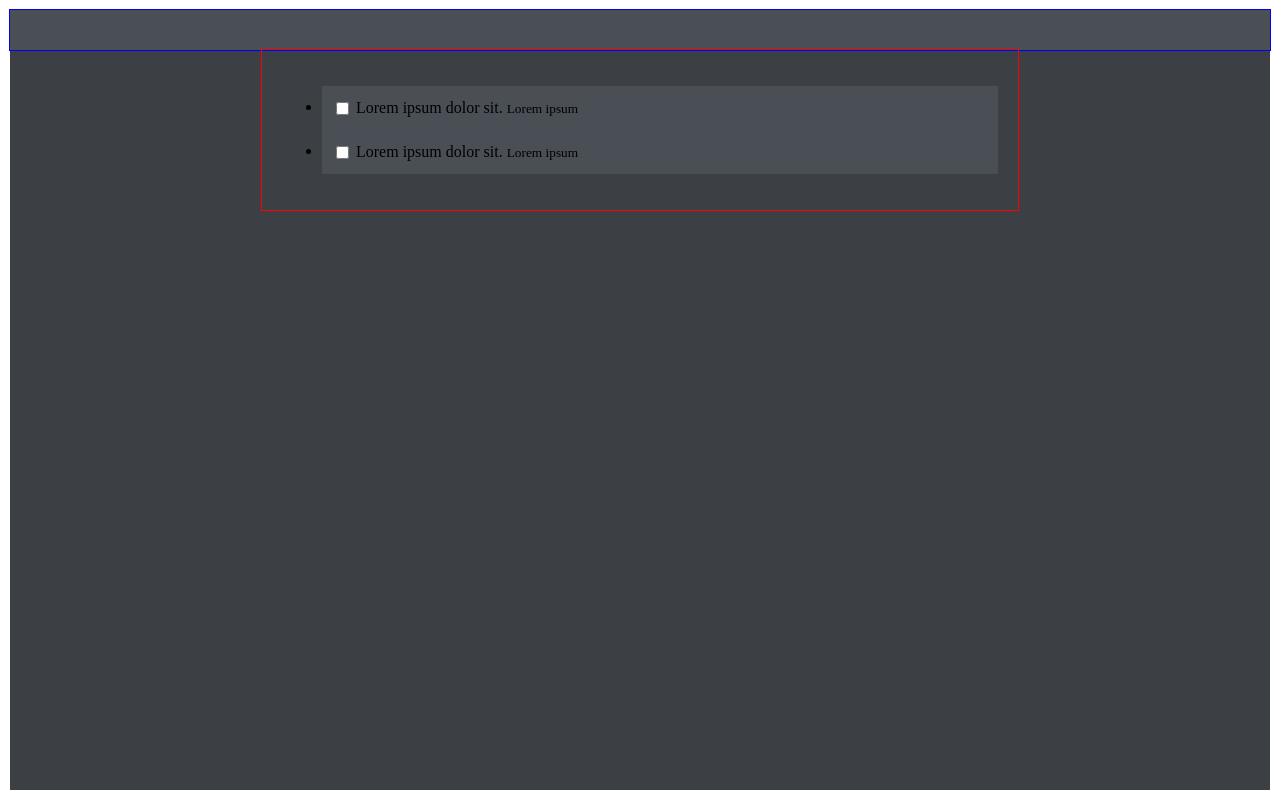
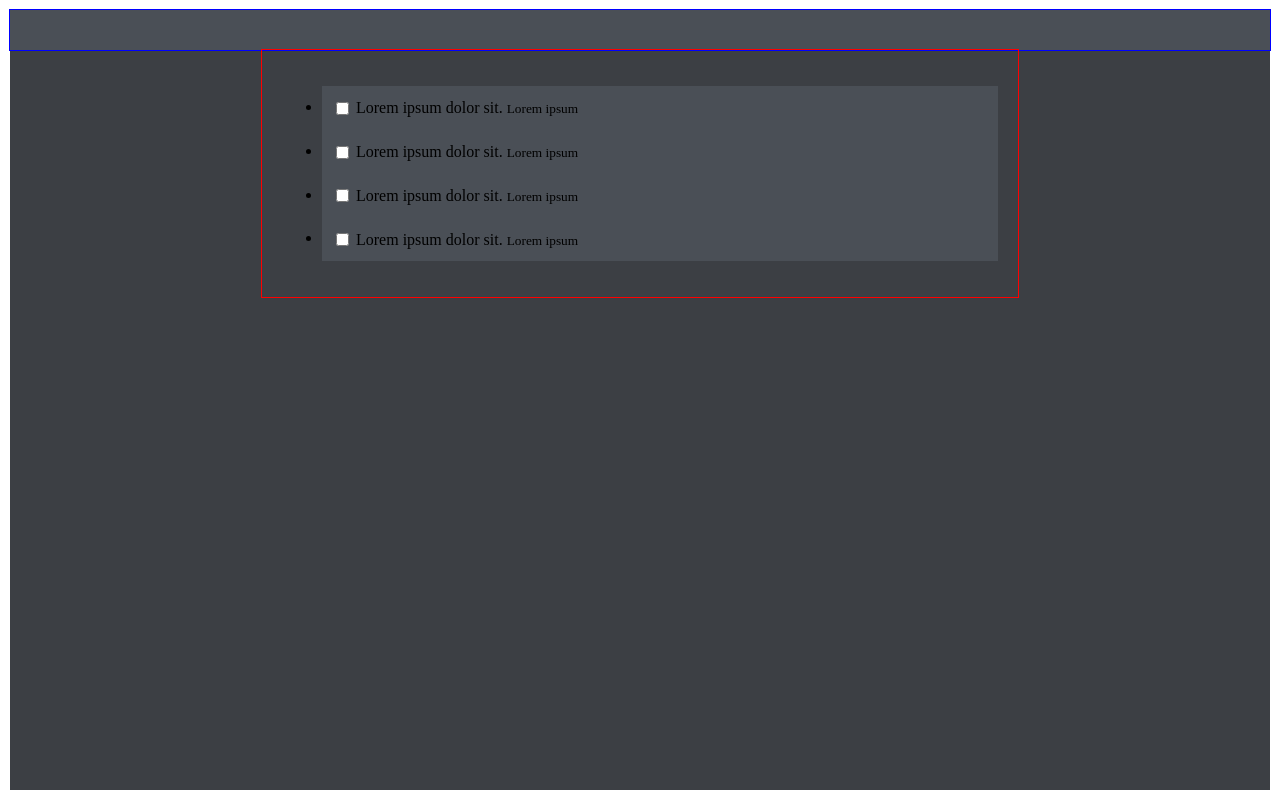
Before and after one commit to KateKharchenko/dinner-list-1, a plain HTML site: page index.html in a window 1280 px wide. Drawn offline with Linux system fonts and the light colour scheme.

Commit message:
change index page

```diff
--- a/index.html
+++ b/index.html
@@ -28,6 +28,22 @@
 						</span>
 					</label>
 				</li>
+				<li>
+					<label>
+						<input type="checkbox">
+						<span>Lorem ipsum dolor sit.
+							<small>Lorem ipsum</small>
+						</span>
+					</label>
+				</li>
+				<li>
+					<label>
+						<input type="checkbox">
+						<span>Lorem ipsum dolor sit.
+							<small>Lorem ipsum</small>
+						</span>
+					</label>
+				</li>
 			</ul>
 		</form>
 	</main>
```
